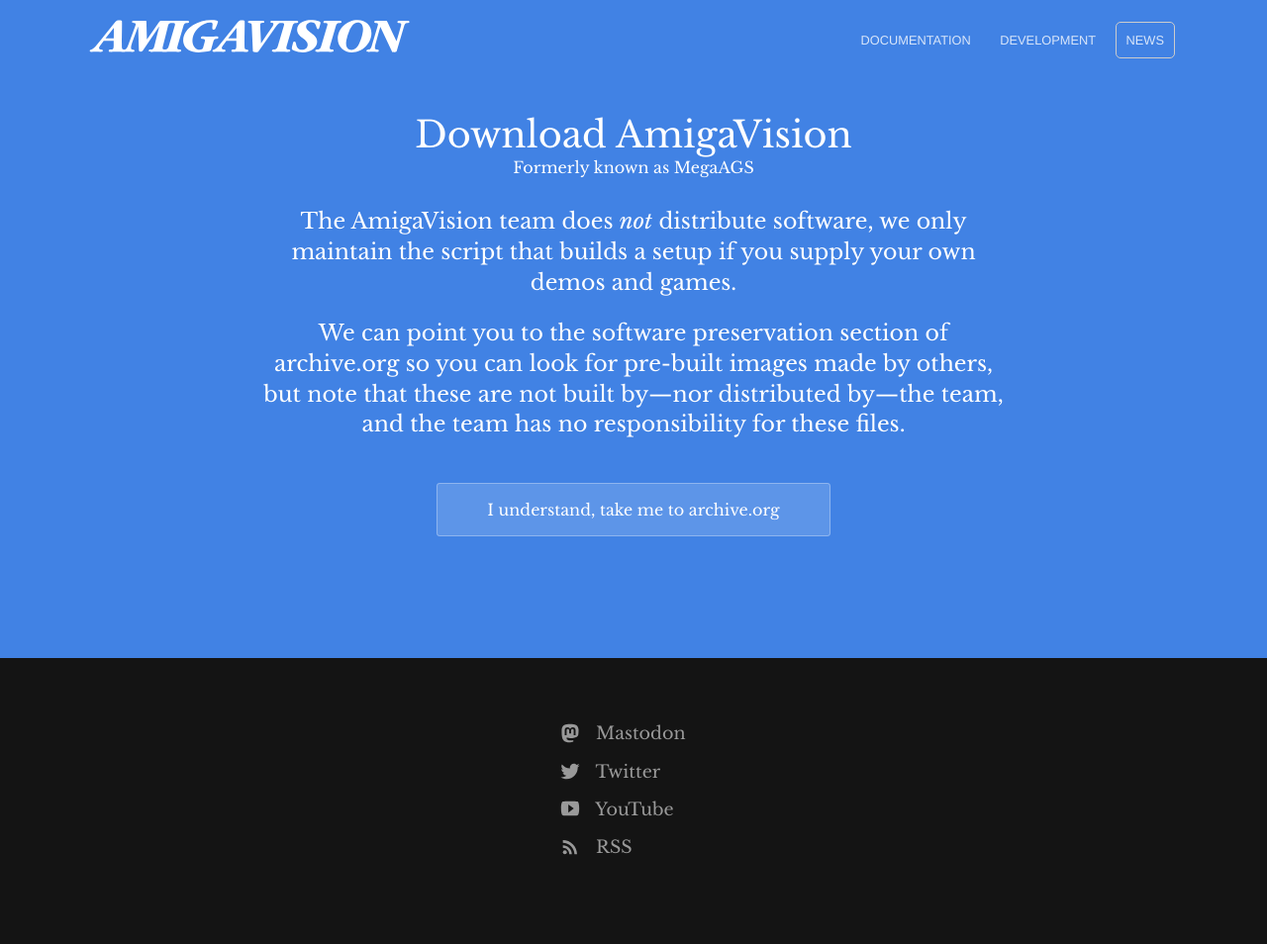
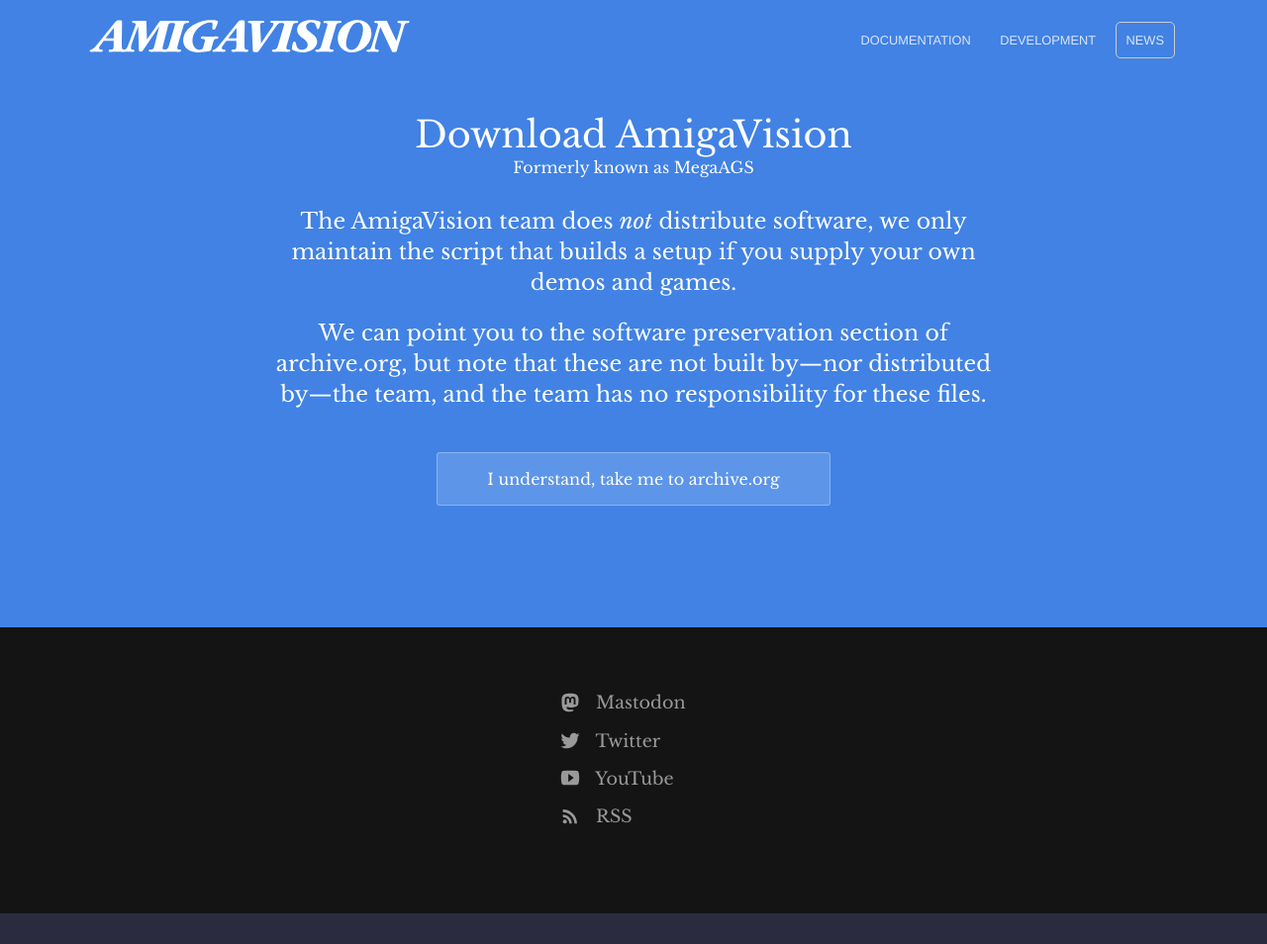
Before and after one commit to amigavision/amigavision.github.io, a Jekyll site: the page built from download.html, in a window 1280 px wide. Shown: the whole page at 99% size. Built offline with Jekyll 4.4.1, drawn with Linux system fonts in a browser that asks for light colours; after the commit the page ends 923 px from its top, so only the background shows below that.

Commit message:
Update download.html

```diff
--- a/download.html
+++ b/download.html
@@ -9,7 +9,7 @@
     <h2>Formerly known as MegaAGS</h2>
 		<p class="subtext">The AmigaVision team does <em>not</em> distribute software, we only maintain the script that builds a setup if you supply your own demos and&nbsp;games.</p>
 
-		<p class="subtext"> We can point you to the software preservation section of archive.org so you can look for pre-built images made by others, but note that these are not built by&mdash;nor distributed by&mdash;the team, and the team has no responsibility for these&nbsp;files.</p>
+		<p class="subtext"> We can point you to the software preservation section of archive.org, but note that these are not built by&mdash;nor distributed by&mdash;the team, and the team has no responsibility for these&nbsp;files.</p>
 
     <div class="cta button alt"><a target="_blank" href="https://archive.org/details/software?query=megaags">I understand, take me to archive.org</a></div>
   </div>
```
